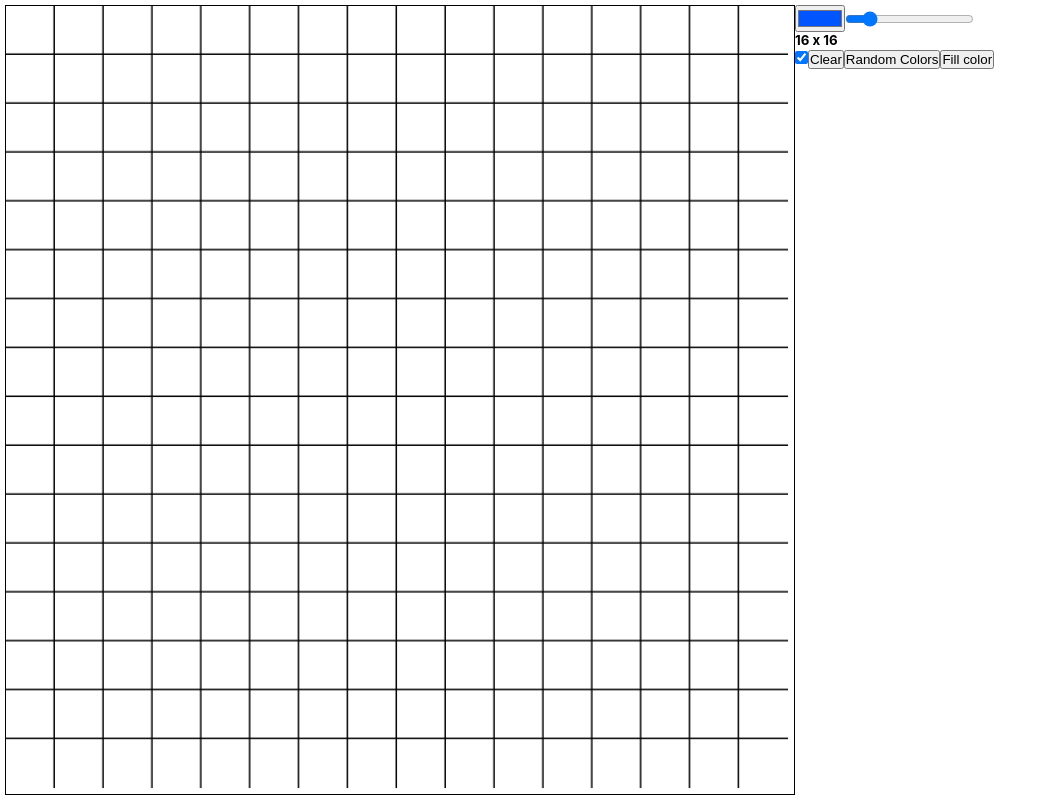
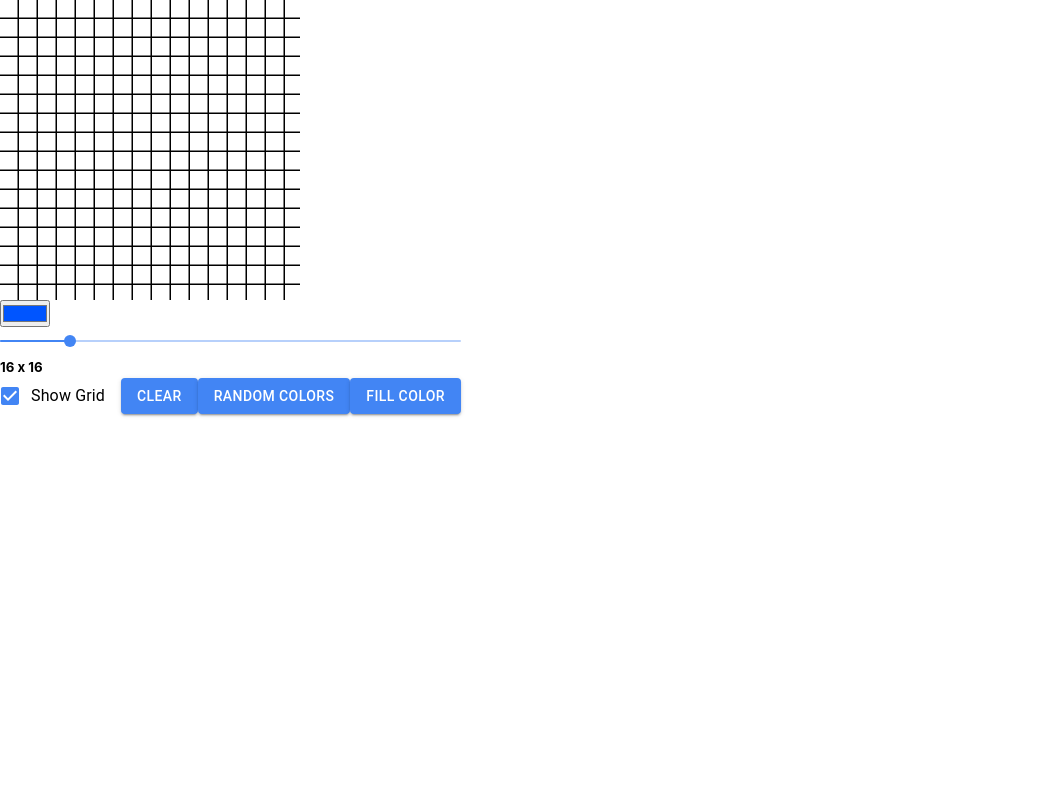
Before and after one commit to MatthewGreenspun/grid-canvas, a React (Create React App) app: page / in a window 1280 px wide. Shown: the whole page, without its empty margins (0-1057 px from the left). Built offline with nearby package versions, Linux system fonts and the light colour scheme.

Commit message:
added material-ui components

```diff
--- a/package.json
+++ b/package.json
@@ -3,6 +3,7 @@
   "version": "0.1.0",
   "private": true,
   "dependencies": {
+    "@material-ui/core": "^4.11.4",
     "@testing-library/jest-dom": "^5.14.1",
     "@testing-library/react": "^11.2.7",
     "@testing-library/user-event": "^12.8.3",
--- a/src/components/App.tsx
+++ b/src/components/App.tsx
@@ -1,7 +1,39 @@
 import Canvas from "./Canvas";
+import { createMuiTheme } from "@material-ui/core/styles";
+import { ThemeProvider } from "@material-ui/core";
 
 function App() {
-  return <Canvas />;
+  const theme = createMuiTheme({
+    breakpoints: {
+      values: {
+        xs: 0,
+        sm: 600,
+        md: 770,
+        lg: 1280,
+        xl: 1920,
+      },
+    },
+    palette: {
+      primary: {
+        light: "#80b4ff",
+        main: "#4285f4",
+        dark: "#0059c1",
+        contrastText: "#fff",
+      },
+      secondary: {
+        light: "#62727b",
+        main: "#37474f",
+        dark: "#102027",
+        contrastText: "#fff",
+      },
+    },
+  });
+
+  return (
+    <ThemeProvider theme={theme}>
+      <Canvas />
+    </ThemeProvider>
+  );
 }
 
 export default App;
--- a/src/components/Canvas.tsx
+++ b/src/components/Canvas.tsx
@@ -1,4 +1,5 @@
 import { useState, useCallback, useEffect, useRef } from "react";
+import Box from "@material-ui/core/Box";
 import CanvasSettings from "./CanvasSettings";
 
 const generateRandomColor = () => {
@@ -42,8 +43,6 @@ function Canvas() {
 
   useEffect(() => {
     setGrid(generateGrid());
-    if (dimensions > 40) setBorder(false);
-    else setBorder(true);
   }, [dimensions, generateGrid, scaleCanvas]);
 
   useEffect(() => {
@@ -65,7 +64,6 @@ function Canvas() {
   useEffect(() => {
     const canvas = canvasRef.current;
     const ctx = canvas?.getContext("2d");
-    console.log(border);
     if (ctx && canvas) {
       scaleCanvas(canvas);
 
@@ -96,14 +94,21 @@ function Canvas() {
   }, [dimensions, scaleCanvas, grid, border]);
 
   return (
-    <div className="app">
+    <Box
+      display="flex"
+      flexDirection="column"
+      alignItems="flex-start"
+      justifyContent="center"
+    >
       <canvas
         ref={canvasRef}
         height={dimensions}
         width={dimensions}
         style={{
-          border: "1px solid black",
-          minWidth: "200px",
+          minWidth: "300px",
+          maxWidth: "vw",
+          maxHeight: "vh",
+          aspectRatio: "1 / 1",
         }}
         onClick={({ clientX, clientY, currentTarget }) => {
           setGrid((grid) => {
@@ -128,56 +133,6 @@ function Canvas() {
           }
         }}
       />
-      {/* <div>
-        <input
-          type="color"
-          value={color}
-          onChange={(e) => {
-            setColor(e.target.value);
-          }}
-          onBlur={(e) => {
-            setColors((colorList) => {
-              colorList.add(e.target.value);
-              return new Set(colorList);
-            });
-          }}
-        />
-        {Array.from(colors).map((color) => (
-          <Color
-            key={color}
-            color={color}
-            onRemove={(color) =>
-              setColors((colors) => {
-                colors.delete(color);
-                return new Set(colors);
-              })
-            }
-            onClick={(color) => setColor(color)}
-          />
-        ))}
-        <input
-          type="range"
-          min="1"
-          max="100"
-          value={dimentions}
-          onChange={(e) => setDimensions(Number(e.target.value))}
-        />
-        <h5>
-          {dimentions} x {dimentions}
-        </h5>
-        <input
-          type="checkbox"
-          checked={border}
-          onChange={(e) => setBorder(e.target.checked)}
-        />
-        <button onClick={() => setGrid(generateGrid())}>Clear</button>
-        <button onClick={() => setGrid(generateGrid(true))}>
-          Random Colors
-        </button>
-        <button onClick={() => setGrid(generateGrid(false, color))}>
-          Fill color
-        </button>
-      </div> */}
       <CanvasSettings
         {...{
           dimensions,
@@ -192,7 +147,7 @@ function Canvas() {
           generateGrid,
         }}
       />
-    </div>
+    </Box>
   );
 }
 
--- a/src/components/CanvasSettings.tsx
+++ b/src/components/CanvasSettings.tsx
@@ -1,4 +1,9 @@
 import React from "react";
+import Box from "@material-ui/core/Box";
+import Checkbox from "@material-ui/core/Checkbox";
+import FormControlLabel from "@material-ui/core/FormControlLabel";
+import Slider from "@material-ui/core/Slider";
+import Button from "@material-ui/core/Button";
 import Color from "./Color";
 
 interface Props {
@@ -30,7 +35,7 @@ const CanvasSettings: React.FC<Props> = ({
   generateGrid,
 }) => {
   return (
-    <div>
+    <Box>
       <input
         type="color"
         value={color}
@@ -57,27 +62,47 @@ const CanvasSettings: React.FC<Props> = ({
           onClick={(color) => setColor(color)}
         />
       ))}
-      <input
-        type="range"
-        min="1"
-        max="100"
+      <Slider
+        min={1}
+        max={100}
         value={dimensions}
-        onChange={(e) => setDimensions(Number(e.target.value))}
+        onChange={(e, newVal) => setDimensions(newVal as number)}
       />
       <h5>
         {dimensions} x {dimensions}
       </h5>
-      <input
-        type="checkbox"
-        checked={border}
-        onChange={(e) => setBorder(e.target.checked)}
+      <FormControlLabel
+        control={
+          <Checkbox
+            color="primary"
+            checked={border}
+            onChange={(e) => setBorder(e.target.checked)}
+          />
+        }
+        label="Show Grid"
       />
-      <button onClick={() => setGrid(generateGrid())}>Clear</button>
-      <button onClick={() => setGrid(generateGrid(true))}>Random Colors</button>
-      <button onClick={() => setGrid(generateGrid(false, color))}>
+      <Button
+        color="primary"
+        variant="contained"
+        onClick={() => setGrid(generateGrid())}
+      >
+        Clear
+      </Button>
+      <Button
+        color="primary"
+        variant="contained"
+        onClick={() => setGrid(generateGrid(true))}
+      >
+        Random Colors
+      </Button>
+      <Button
+        color="primary"
+        variant="contained"
+        onClick={() => setGrid(generateGrid(false, color))}
+      >
         Fill color
-      </button>
-    </div>
+      </Button>
+    </Box>
   );
 };
 
```
Also changed, not shown: 1 other file (tests, documents, lock files or other folders).
